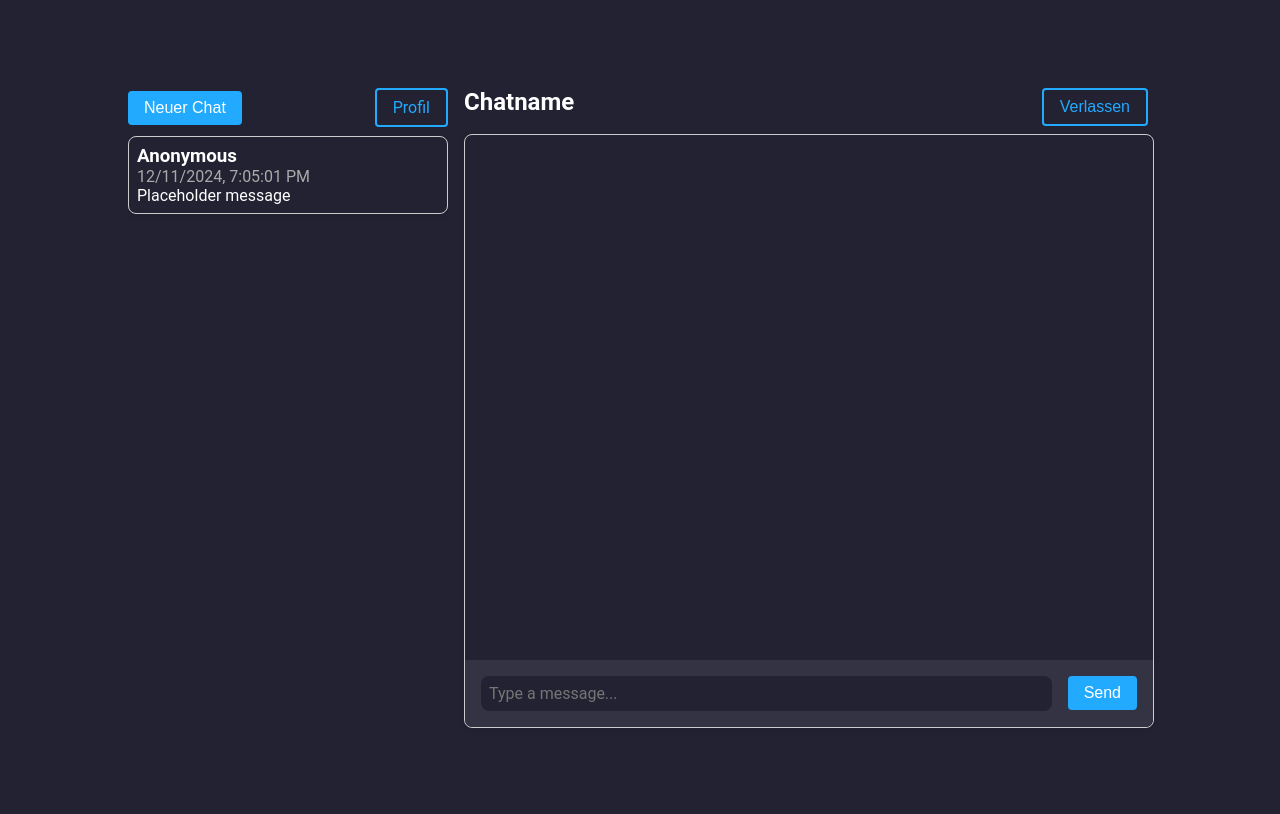
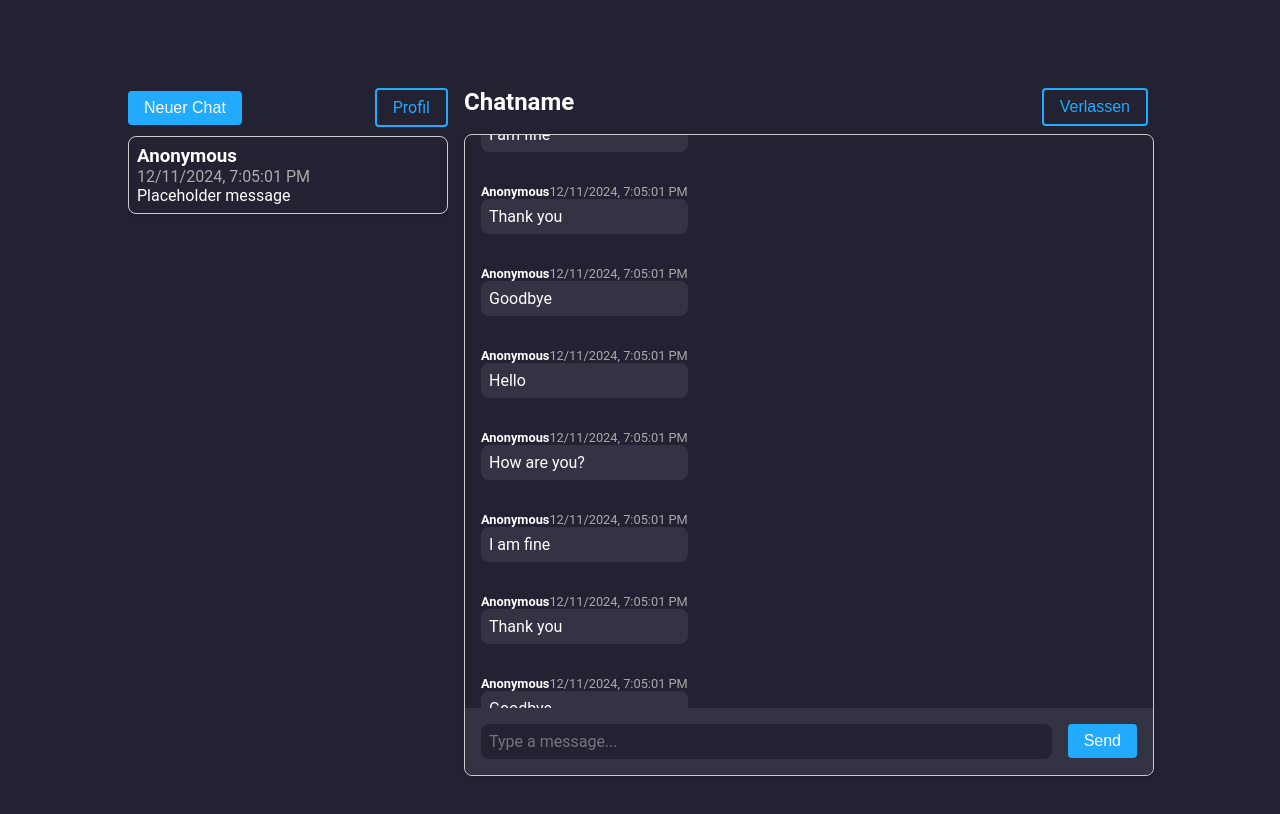
Before and after one commit to Trxtxn718/Verteilte-Systeme-Chatapp, an Angular app in the folder client/: page / in a window 1280 px wide. Built offline with nearby package versions, Linux system fonts and the light colour scheme; no server answers.

Commit message:
Added: Chat history

```diff
--- a/client/src/app/home/home.component.html
+++ b/client/src/app/home/home.component.html
@@ -23,8 +23,13 @@
                 </div>
             </div>
             <div id="chat" class="bordered">
-                <div id="chat-history">
-                    <ng-template #messageInsertPoint></ng-template>
+                <div id="chat-history" (scroll)="onScroll($event)">
+                    <div id="old">
+                        <ng-template #oldInsertPoint></ng-template>
+                    </div>
+                    <div id="new">
+                        <ng-template #newInsertPoint></ng-template>
+                    </div>
                 </div>
                 <div id="chat-input">
                     <textarea id="chat-bar" placeholder="Type a message..."
--- a/client/src/app/home/home.component.scss
+++ b/client/src/app/home/home.component.scss
@@ -67,10 +67,25 @@
     width: 100%;
     display: flex;
     flex-direction: column;
-    flex: 1;
+    // flex: 1;
+    height: 100%;
 
     #chat-history {
-        flex: 1;
+        // flex: 1;
+        height: 100%;
+        overflow: auto;
+
+        #old{
+            display: flex;
+            flex-direction: column-reverse;
+
+
+        }
+
+        #new{
+            display: flex;
+            flex-direction: column;
+        }
     }
 
     #chat-input {
--- a/client/src/app/home/home.component.ts
+++ b/client/src/app/home/home.component.ts
@@ -16,11 +16,14 @@ export class HomeComponent {
   activeChat: any;
   messages: any[] = [];
   chatList: any[] = [];
-  messagesList: any[] = [];
+  oldMessagesList: any[] = [];
+  newMessagesList: any[] = [];
   @ViewChild("chatInsertPoint", { read: ViewContainerRef }) cip!: ViewContainerRef;
-  @ViewChild("messageInsertPoint", { read: ViewContainerRef }) mip!: ViewContainerRef;
+  @ViewChild("newInsertPoint", { read: ViewContainerRef }) nip!: ViewContainerRef;
+  @ViewChild("oldInsertPoint", { read: ViewContainerRef }) oip!: ViewContainerRef;
   cipRef!: ComponentRef<ChatListItemComponent>;
-  mipRef!: ComponentRef<ChatMessageComponent>;
+  nipRef!: ComponentRef<ChatMessageComponent>;
+  oipRef!: ComponentRef<ChatMessageComponent>;
 
   @ViewChild(ChatListItemComponent) chatListItem!: ChatListItemComponent;
 
@@ -31,10 +34,16 @@ export class HomeComponent {
     this.chatList.push(this.cipRef.instance);
   }
 
-  addMessage(data: any) {
-    this.mipRef = this.mip.createComponent(ChatMessageComponent);
-    this.mipRef.instance.message = data;
-    this.messagesList.push(this.cipRef.instance);
+  addOldMessage(data: any) {
+    this.oipRef = this.oip.createComponent(ChatMessageComponent);
+    this.oipRef.instance.message = data;
+    this.oldMessagesList.push(this.cipRef.instance);
+  }
+
+  addNewMessage(data: any) {
+    this.nipRef = this.nip.createComponent(ChatMessageComponent);
+    this.nipRef.instance.message = data;
+    this.newMessagesList.push(this.cipRef.instance);
   }
 
   constructor(private socketService: SocketService) {
@@ -75,7 +84,30 @@ export class HomeComponent {
 
     document.addEventListener('DOMContentLoaded', () => {
       this.createChat();
+
+      this.getChatHistory().forEach((message: any) => {
+        this.addOldMessage(message);
+      });
+
+      const chatHistory = document.getElementById('chat-history') as HTMLElement;
+      chatHistory.scrollTop = chatHistory.scrollHeight;
     });
+  }
+
+  ngOnDestroy() {
+    this.socketSubscription.unsubscribe();
+  }
+
+  onScroll(event: any) {
+    if (event.target.scrollTop === 0) {
+      const scrollMax = event.target.scrollTopMax;
+      console.log('Scroll max:', scrollMax);
+      console.log('Scrolled to top');
+      this.getChatHistory().forEach((message: any) => {
+        this.addOldMessage(message);
+      });
+      event.target.scrollTop = event.target.scrollTopMax - scrollMax;
+    }
   }
 
   sendMessage() {
@@ -85,7 +117,12 @@ export class HomeComponent {
     chatBar.style.height = "1.2em";
     console.log('Sending message:', message);
 
+    this.addNewMessage({ message, time: new Date().toLocaleString() });
+
     this.socketService.emit('message', { message });
+
+    const chatHistory = document.getElementById('chat-history') as HTMLElement;
+    chatHistory.scrollTop = chatHistory.scrollHeight;
   }
 
   openChat(openedChat?: ChatListItemComponent) {
@@ -105,10 +142,22 @@ export class HomeComponent {
 
     const chatInfo = document.getElementById('chat-info-name') as HTMLElement;
     chatInfo.innerText = openedChat?.chat.name || ' ';
-  }
 
-  ngOnDestroy() {
-    this.socketSubscription.unsubscribe();
+    const chatHistory = this.getChatHistory();
+
+    const oldChat = document.getElementById('old') as HTMLElement;
+    while (oldChat.childNodes[0] && oldChat.childNodes[0] instanceof HTMLElement) {
+      oldChat.removeChild(oldChat.childNodes[0]);
+    }
+
+    const newChat = document.getElementById('new') as HTMLElement;
+    while (newChat.childNodes[0] && newChat.childNodes[0] instanceof HTMLElement) {
+      newChat.removeChild(newChat.childNodes[0]);
+    }
+
+    chatHistory.forEach((message: any) => {
+      this.addOldMessage(message);
+    });
   }
 
   createChat() {
@@ -146,8 +195,28 @@ export class HomeComponent {
     });
   }
 
-  getChatHistory() {
+  getChatHistory(start: number = 0, end: number = 10, chatId: number = this.activeChat?.chat.id) {
     console.log('Getting chat history');
+    const messages = [
+      { message: 'Hello', time: new Date().toLocaleString() },
+      { message: 'How are you?', time: new Date().toLocaleString() },
+      { message: 'I am fine', time: new Date().toLocaleString() },
+      { message: 'Thank you', time: new Date().toLocaleString() },
+      { message: 'Goodbye', time: new Date().toLocaleString() },
+
+      { message: 'Hello', time: new Date().toLocaleString() },
+      { message: 'How are you?', time: new Date().toLocaleString() },
+      { message: 'I am fine', time: new Date().toLocaleString() },
+      { message: 'Thank you', time: new Date().toLocaleString() },
+      { message: 'Goodbye', time: new Date().toLocaleString() },
+      { message: 'Hello', time: new Date().toLocaleString() },
+      { message: 'How are you?', time: new Date().toLocaleString() },
+      { message: 'I am fine', time: new Date().toLocaleString() },
+      { message: 'Thank you', time: new Date().toLocaleString() },
+      { message: 'Goodbye', time: new Date().toLocaleString() }
+    ];
+
+    return messages.reverse();
     fetch('http://localhost:3000/messages?' + new URLSearchParams({ chat: this.activeChat?.chat.id }).toString()).then((response) => {
       response.json().then((data) => {
         console.log('Chat history:', data);
```
